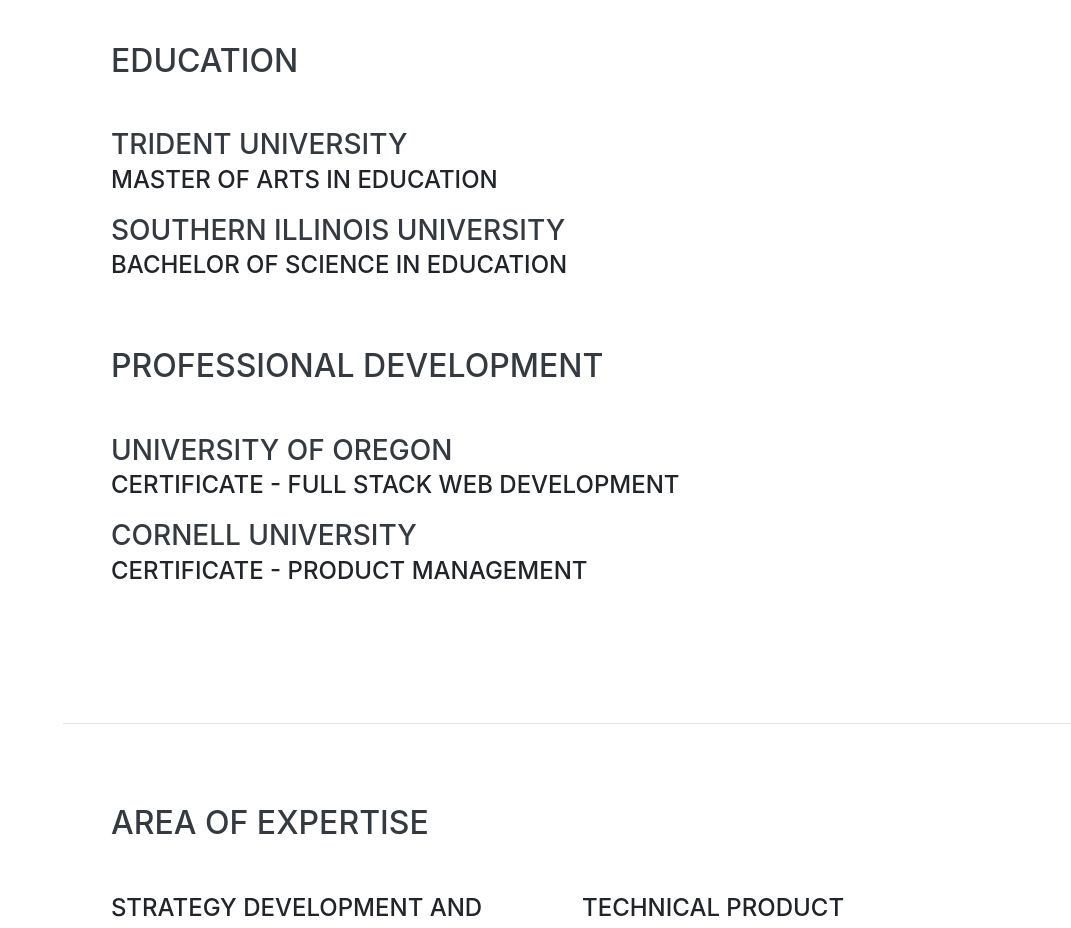
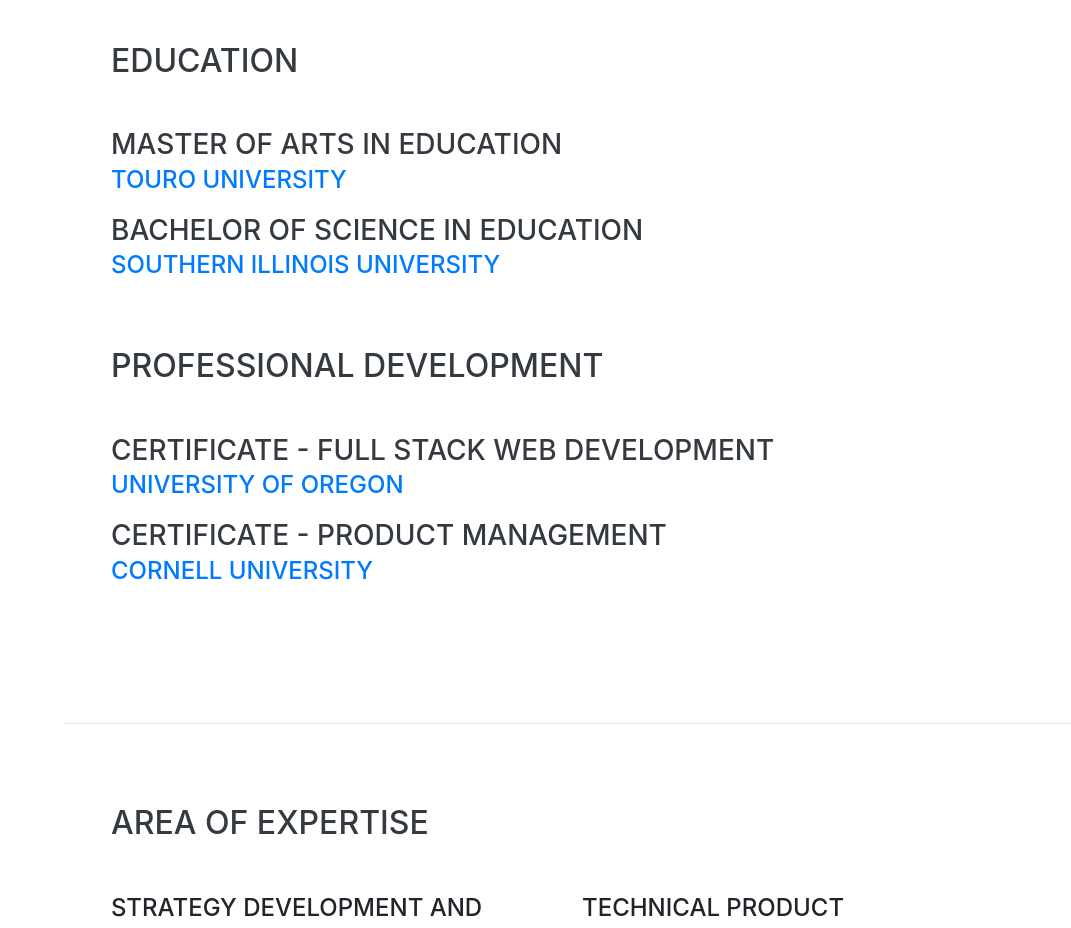
Before and after one commit to dylanhulbert/resume, a website with bundled scripts: page index.html in a window 1280 px wide. Shown: the part 6020-6948 px from the top of the page, without its empty margins (209-1280 px from the left). Built offline with nearby package versions, Linux system fonts and the light colour scheme; a web font is replaced by a local one.

Commit message:
updated links

```diff
--- a/index.html
+++ b/index.html
@@ -249,15 +249,15 @@
 
         <div class="resume-item d-flex flex-column flex-md-row justify-content-between">
           <div class="resume-content">
-            <h3 class="mb-0">Trident University</h3>
-            <div class="subheading mb-3">Master of Arts in Education</div>
+            <h3 class="mb-0">Master of Arts in Education</h3>
+            <div class="subheading mb-3"><a href=https://www.trident.edu/ target=007>Touro University</a></div>
           </div>
         </div>
 
         <div class="resume-item d-flex flex-column flex-md-row justify-content-between">
           <div class="resume-content">
-            <h3 class="mb-0">Southern Illinois University</h3>
-            <div class="subheading mb-3">Bachelor of Science in Education</div>
+            <h3 class="mb-0">Bachelor of Science in Education</h3>
+            <div class="subheading mb-3"><a href=https://siu.edu/ target=008>Southern Illinois University</a></div>
           </div>
         </div>
 
@@ -265,15 +265,15 @@
 
         <div class="resume-item d-flex flex-column flex-md-row justify-content-between">
           <div class="resume-content">
-            <h3 class="mb-0">University of Oregon</h3>
-            <div class="subheading mb-3">Certificate - Full Stack Web Development</div>
+            <h3 class="mb-0">Certificate - Full Stack Web Development</h3>
+            <div class="subheading mb-3"><a href=https://bootcamp.uoregon.edu/ target=009>University of Oregon</a></div>
           </div>
         </div>
 
         <div class="resume-item d-flex flex-column flex-md-row justify-content-between">
           <div class="resume-content">
-            <h3 class="mb-0">Cornell University</h3>
-            <div class="subheading mb-3">Certificate - Product Management</div>
+            <h3 class="mb-0">Certificate - Product Management</h3>
+            <div class="subheading mb-3"><a href=https://ecornell.cornell.edu/ target=010>Cornell University</a></div>
           </div>
         </div>
 
```
